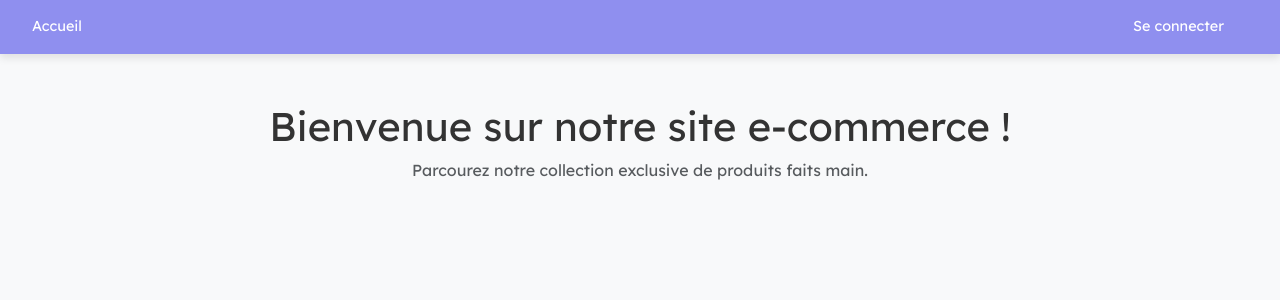
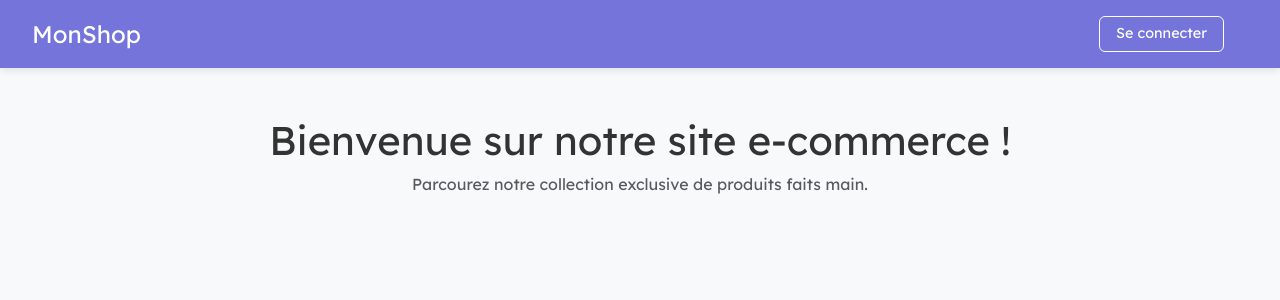
Before and after one commit to aluxey/E-Commerce, a React (Vite) app in the folder client/: page / in a window 1280 px wide. Shown: the top 300 px of the page. Built offline with nearby package versions, Linux system fonts and the light colour scheme.

Commit message:
feat(navbar): Améliore le style de la navbar

```diff
--- a/client/package.json
+++ b/client/package.json
@@ -10,6 +10,9 @@
     "preview": "vite preview"
   },
   "dependencies": {
+    "@fortawesome/fontawesome-svg-core": "^6.7.2",
+    "@fortawesome/free-solid-svg-icons": "^6.7.2",
+    "@fortawesome/react-fontawesome": "^0.2.2",
     "@tailwindcss/vite": "^4.1.11",
     "@tanstack/react-query": "^5.81.5",
     "axios": "^1.10.0",
@@ -18,6 +21,7 @@
     "clsx": "^2.1.1",
     "react": "^19.1.0",
     "react-dom": "^19.1.0",
+    "react-icons": "^5.5.0",
     "react-router-dom": "^7.6.3"
   },
   "devDependencies": {
--- a/client/src/components/Navbar.jsx
+++ b/client/src/components/Navbar.jsx
@@ -1,31 +1,30 @@
-import { useContext } from "react";
 import { Link } from "react-router-dom";
 import "../styles/navbar.css";
 import { useAuth } from "../context/AuthContext";
+import { FaShoppingCart } from "react-icons/fa";
 
 function Navbar() {
-  const { user, login, logout } = useAuth();
-  console.log("user in navbar:", user);
+  const { user, logout } = useAuth();
+
   return (
     <nav className="navbar">
       <div className="navbar-left">
-        <Link to="/">Accueil</Link>
-        {user && (
-          <>
-            <Link to="/shop">Produits</Link>
-            <Link to="/cart">Panier</Link>
-            <Link to="/orders">Commandes</Link>
-          </>
-        )}
+        <Link to="/" className="logo">MonShop</Link>
+        {user && <Link to="/shop">Produits</Link>}
       </div>
+
       <div className="navbar-right">
         {user ? (
           <>
-            <span>Bonjour {user.username}</span>
-            <button onClick={logout}>Déconnexion</button>
+            <Link to="/cart" className="cart-link">
+              <FaShoppingCart />
+              <span className="cart-text">Panier</span>
+            </Link>
+            <span className="user-text">Bonjour {user.username}</span>
+            <button onClick={logout} className="logout-btn">Déconnexion</button>
           </>
         ) : (
-          <Link to="/login">Se connecter</Link>
+          <Link to="/login" className="login-link">Se connecter</Link>
         )}
       </div>
     </nav>
--- a/client/src/styles/navbar.css
+++ b/client/src/styles/navbar.css
@@ -2,10 +2,21 @@
   display: flex;
   justify-content: space-between;
   align-items: center;
-  background-color: #8f8fef;
+  background-color: #7474db; /* moins saturé que #8f8fef */
   padding: 1rem 2rem;
-  box-shadow: 0 4px 8px rgba(0, 0, 0, 0.1);
+  box-shadow: 0 2px 8px rgba(0, 0, 0, 0.1);
   color: white;
+  position: sticky;
+  top: 0;
+  z-index: 1000;
+}
+
+.logo {
+  font-size: 1.5rem;
+  font-weight: 700;
+  color: white;
+  text-decoration: none;
+  margin-right: 2rem;
 }
 
 .navbar a {
@@ -20,39 +31,63 @@
   color: #e4e4c0;
 }
 
-.navbar span {
-  margin-right: 1.5rem;
+.cart-link {
+  display: flex;
+  align-items: center;
+  gap: 0.4rem;
+}
+
+.cart-text {
+  display: none;
+}
+
+.user-text {
+  margin-right: 1rem;
   font-size: 1rem;
 }
 
-.navbar button {
+.logout-btn {
   background-color: white;
-  color: #8f8fef;
+  color: #7474db;
   border: none;
-  padding: 0.5rem 1rem;
-  border-radius: 8px;
+  padding: 0.4rem 1rem;
+  border-radius: 6px;
   cursor: pointer;
-  font-weight: bold;
-  transition: background-color 0.3s ease, color 0.3s ease;
+  font-weight: 600;
+  transition: all 0.3s ease;
 }
 
-.navbar button:hover {
+.logout-btn:hover {
   background-color: #e4e4c0;
-  color: #5c5ccf;
+  color: #5a5ac0;
+}
+
+.login-link {
+  font-weight: 600;
+  padding: 0.4rem 1rem;
+  border: 1px solid white;
+  border-radius: 6px;
+  transition: background-color 0.3s ease;
+}
+
+.login-link:hover {
+  background-color: white;
+  color: #7474db;
 }
 
 .navbar-left,
 .navbar-right {
   display: flex;
   align-items: center;
-}
-
-.navbar-right {
   gap: 1rem;
 }
 
-.navbar span {
-  margin-right: 1.5rem;
-  font-size: 1rem;
-  transition: opacity 0.3s ease;
+/* Responsive */
+@media (max-width: 768px) {
+  .cart-text {
+    display: inline;
+  }
+  .user-text {
+    display: none;
+  }
 }
```
Also changed, not shown: 1 other file (tests, documents, lock files or other folders).
